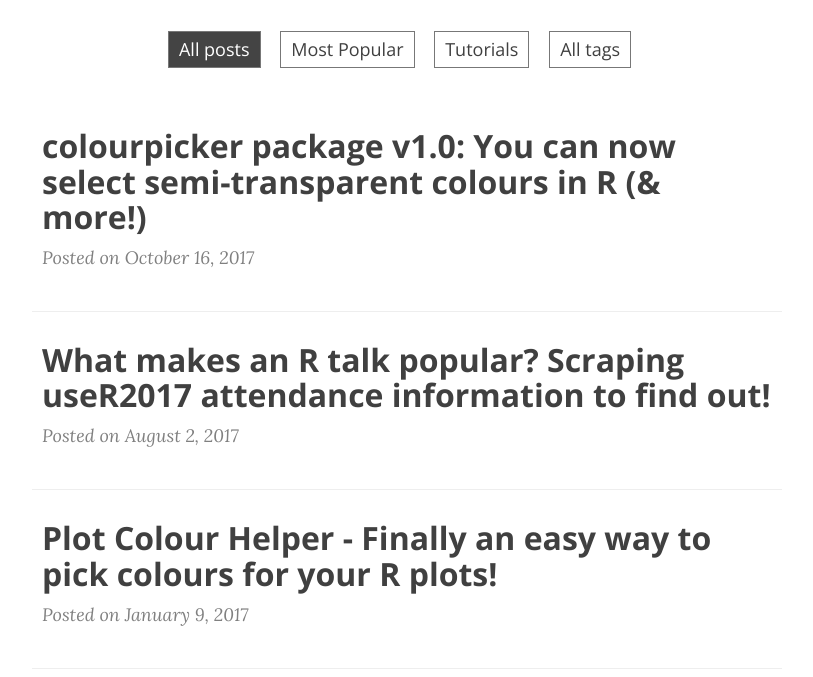
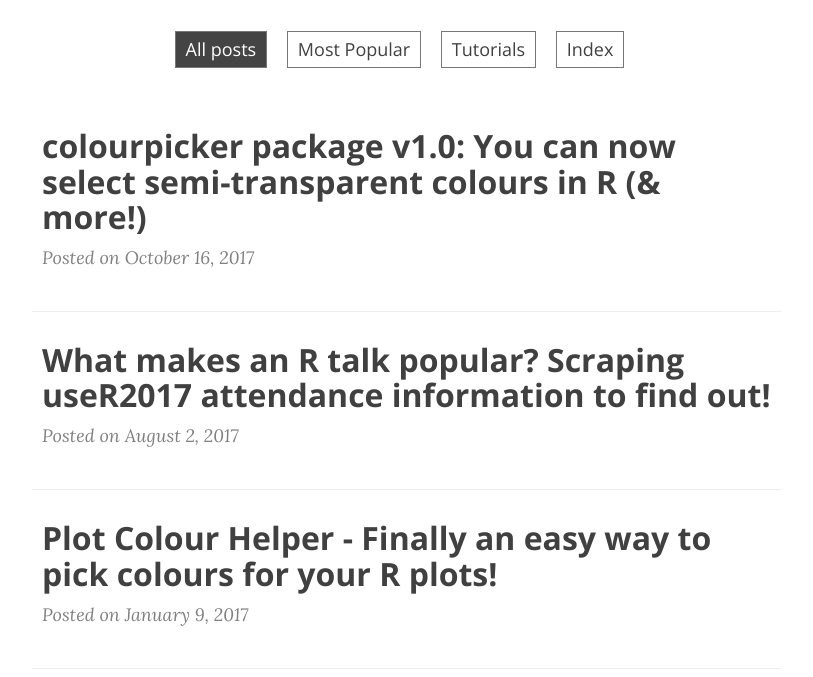
Before and after one commit to daattali/daattali.github.io, a Jekyll site: the page built from index.html, in a window 1280 px wide and 900 px high, scrolled down 324 px, cut to the strip 223-900 px from the top of the window. Shown: the whole strip, without its empty margins (233-1046 px from the left). Built offline with Jekyll 4.4.1, drawn with Linux system fonts in a browser that asks for light colours; nearby versions of some CDN libraries; the list of posts is cut into pages by our own code.

Commit message:
Update index.html

```diff
--- a/index.html
+++ b/index.html
@@ -44,7 +44,7 @@ bigimg:
   <a href="/" class="list-filter filter-selected">All posts</a>
   <a href="/popular" class="list-filter">Most Popular</a>
   <a href="/tutorials" class="list-filter">Tutorials</a>
-  <a href="/tags" class="list-filter">All tags</a>
+  <a href="/tags" class="list-filter">Index</a>
 </div>
 
 <div class="posts-list">
```
